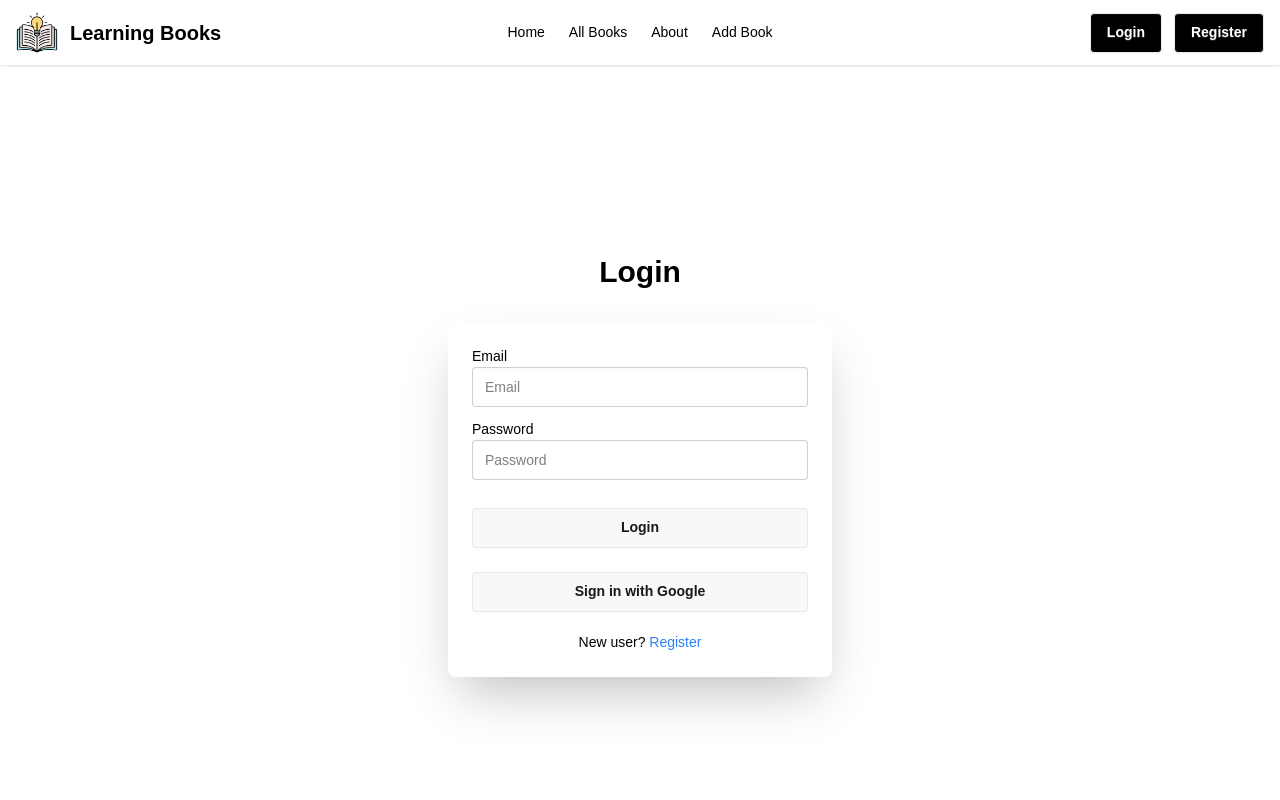
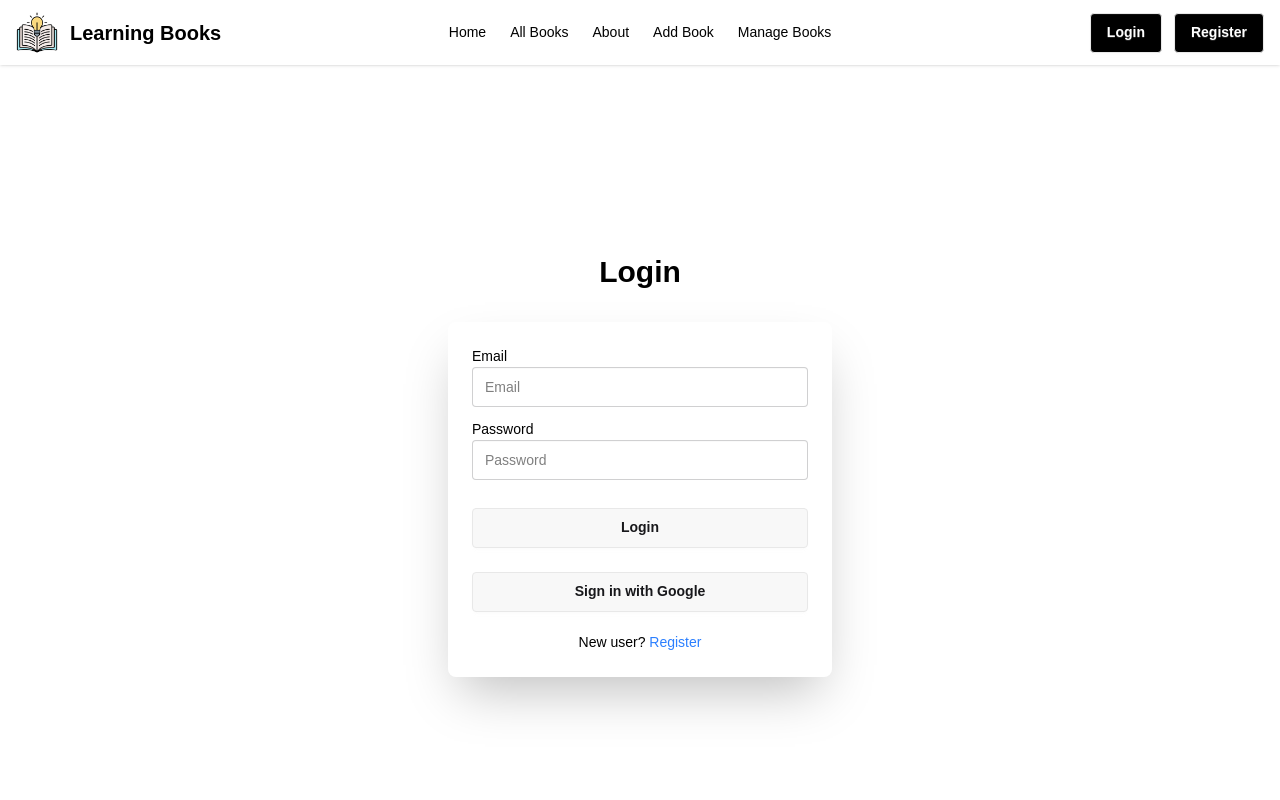
Before and after one commit to himel2535/learning-store-next, a Next.js app: page /login in a window 1280 px wide. Shown: the top 800 px of the page. Built offline with nearby package versions, Linux system fonts and the light colour scheme; no server answers.

Commit message:
useSearch in client side

```diff
--- a/src/app/(auth)/login/page.jsx
+++ b/src/app/(auth)/login/page.jsx
@@ -1,19 +1,24 @@
 "use client";
 
 import { useRouter, useSearchParams } from "next/navigation";
-import { useContext } from "react";
+import { useContext, useEffect, useState } from "react";
 import { AuthContext } from "@/contexts/AuthContext";
 import { toast } from "react-hot-toast";
 import Link from "next/link";
 
 const Login = () => {
   const router = useRouter();
-  // const searchParams = useSearchParams();
-  // const redirectPath = searchParams.get("redirect") || "/";
+  const searchParams = useSearchParams();
+  const [redirectPath, setRedirectPath] = useState("/"); // default
+
+  useEffect(() => {
+    // client-side only
+    const path = searchParams?.get("redirect") || "/";
+    setRedirectPath(path);
+  }, [searchParams]);
 
   const { signInUser, signInWithGoogle } = useContext(AuthContext);
 
-  // Email login
   const handleSignIn = async (e) => {
     e.preventDefault();
     const email = e.target.email.value;
@@ -21,29 +26,21 @@ const Login = () => {
 
     try {
       const result = await signInUser(email, password);
-
-      // Firebase UID cookie set
       document.cookie = `token=${result.user.uid}; path=/`;
-
       toast.success("Logged in successfully!");
-      router.push(redirectPath); // redirect to original page
+      router.push(redirectPath);
     } catch (err) {
-      console.log(err.message);
       toast.error("Invalid email or password");
     }
   };
 
-  // Google login
   const handleGoogleSignIn = async () => {
     try {
       const result = await signInWithGoogle();
-
       document.cookie = `token=${result.user.uid}; path=/`;
-
       toast.success("Logged in!");
       router.push(redirectPath);
     } catch (err) {
-      console.log(err.message);
       toast.error("Something went wrong!");
     }
   };
@@ -56,9 +53,21 @@ const Login = () => {
         <div className="card-body">
           <form onSubmit={handleSignIn}>
             <label>Email</label>
-            <input type="email" name="email" placeholder="Email" required className="input bg-white w-full mb-3" />
+            <input
+              type="email"
+              name="email"
+              placeholder="Email"
+              required
+              className="input bg-white w-full mb-3"
+            />
             <label>Password</label>
-            <input type="password" name="password" placeholder="Password" required className="input bg-white w-full mb-3" />
+            <input
+              type="password"
+              name="password"
+              placeholder="Password"
+              required
+              className="input bg-white w-full mb-3"
+            />
 
             <button type="submit" className="btn w-full mt-4">
               Login
@@ -70,7 +79,10 @@ const Login = () => {
           </button>
 
           <p className="mt-3 text-center">
-            New user? <Link className="text-blue-500" href="/register">Register</Link>
+            New user?{" "}
+            <Link className="text-blue-500" href="/register">
+              Register
+            </Link>
           </p>
         </div>
       </div>
--- a/src/components/Navbar.jsx
+++ b/src/components/Navbar.jsx
@@ -57,6 +57,9 @@ const Navbar = () => {
             <li>
               <Link href="/addBook">Add Book</Link>
             </li>
+            <li>
+              <Link href="/manageBooks">Manage Books</Link>
+            </li>
 
             {/* Mobile user dropdown */}
             {user && (
@@ -65,10 +68,10 @@ const Navbar = () => {
                   <summary>{user?.email}</summary>
                   <ul className="p-2">
                     <li>
-                      <Link href="/add-product">Add Product</Link>
+                      <Link href="/addBook">Add Book</Link>
                     </li>
                     <li>
-                      <Link href="/manage-products">Manage Products</Link>
+                      <Link href="/manageBooks">Manage Books</Link>
                     </li>
                     <li>
                       <button onClick={logout}>Logout</button>
@@ -101,6 +104,9 @@ const Navbar = () => {
           </li>
           <li>
             <Link href="/addBook">Add Book</Link>
+          </li>
+          <li>
+            <Link href="/manageBooks">Manage Books</Link>
           </li>
         </ul>
       </div>
```
